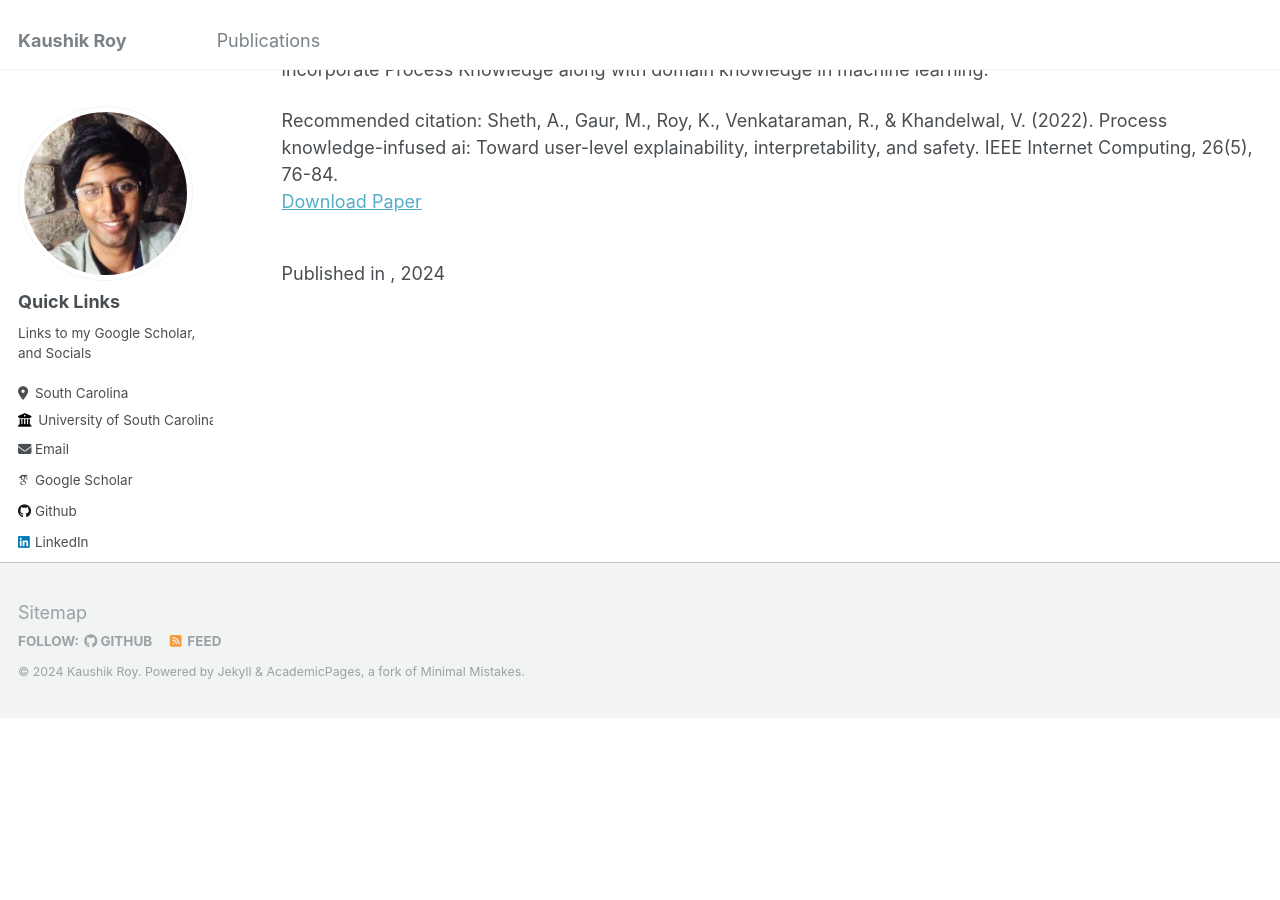
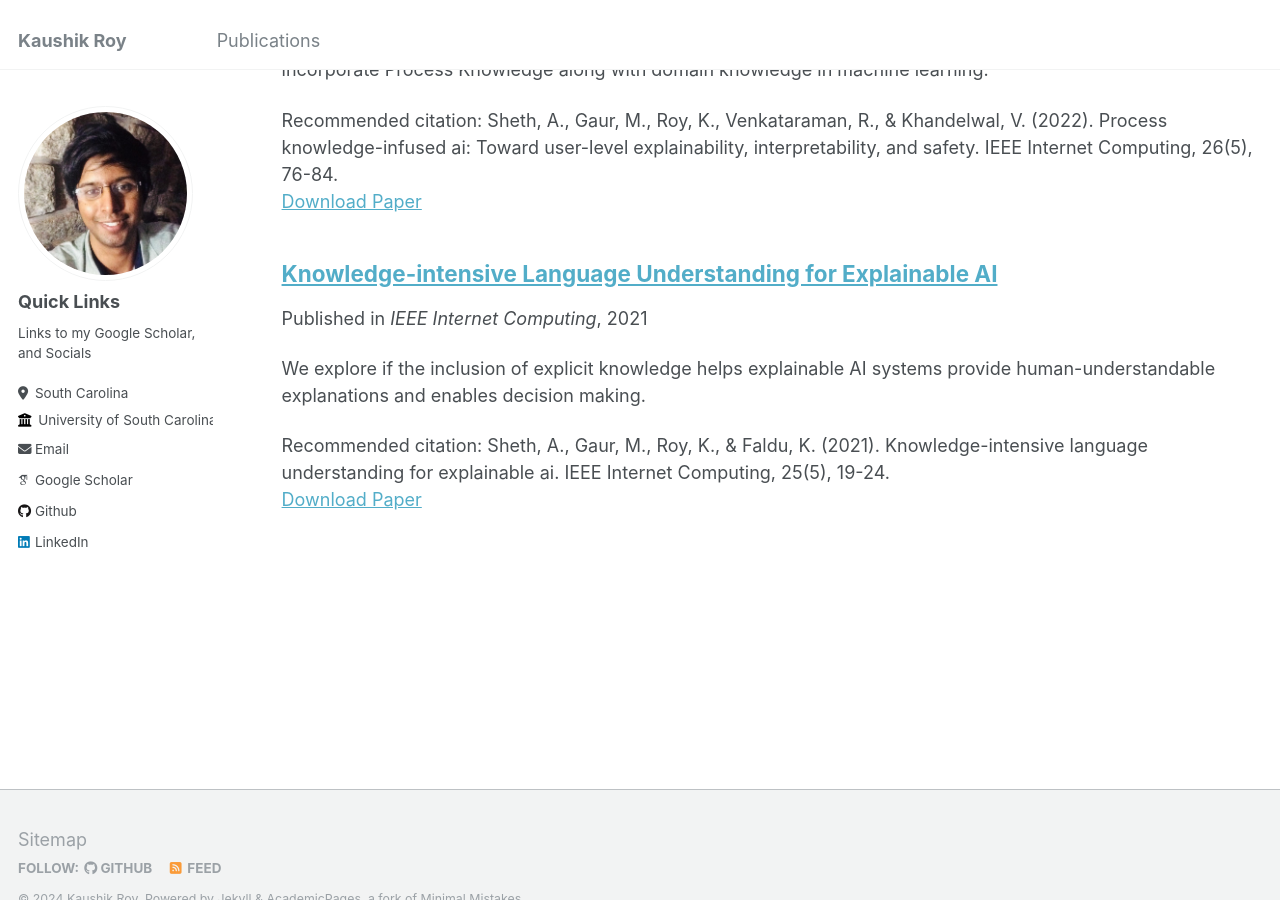
Before and after one commit to kauroy1994/home, a Jekyll site: the page built from _pages/publications.md, in a window 1280 px wide and 900 px high, scrolled down 1343 px. Built offline with Jekyll 4.4.1, drawn with Linux system fonts in a browser that asks for light colours; some web fonts are replaced; before the commit the page ends 2060 px from its top, so only the background shows below that; some of the changed lines change nothing that is shown.

Commit message:
Update 2021-10-01-paper-title-number-1.md

```diff
--- a/_publications/2021-10-01-paper-title-number-1.md
+++ b/_publications/2021-10-01-paper-title-number-1.md
@@ -2,7 +2,7 @@
 title: "Knowledge-intensive Language Understanding for Explainable AI"
 collection: publications
 permalink: /publication/2021-10-01-paper-title-number-1
-excerpt: 'AI systems have seen significant adoption in various domains. At the same time, further adoption in some domains is hindered by the inability to fully trust an AI system that it will not harm a human. Besides, fairness, privacy, transparency, and explainability are vital to developing trust in AI systems. As stated in Describing Trustworthy AI,aa.https://www.ibm.com/watson/trustworthy-ai. “Trust comes through understanding. How AI-led decisions are made and what determining factors were included are crucial to understand.” The subarea of explaining AI systems has come to be known as XAI. Multiple aspects of an AI system can be explained; these include biases that the data might have, lack of data points in a particular region of the example space, fairness of gathering the data, feature importances, etc. However, besides these, it is critical to have human-centered explanations directly related to decision-making, similar to how a domain expert makes decisions based on “domain knowledge,” including well-established, peer-validated explicit guidelines. To understand and validate an AI system's outcomes (such as classification, recommendations, predictions) that lead to developing trust in the AI system, it is necessary to involve explicit domain knowledge that humans understand and use. Contemporary XAI methods are yet addressed explanations that enable decision-making similar to an expert. Figure 1 shows the stages of adoption of an AI system into the real world.'
+excerpt: 'We explore if the inclusion of explicit knowledge helps explainable AI systems provide human-understandable explanations and enables decision making.'
 date: 2021-10-01
 venue: 'IEEE Internet Computing'
 paperurl: 'https://ieeexplore.ieee.org/abstract/document/9514440'
```
